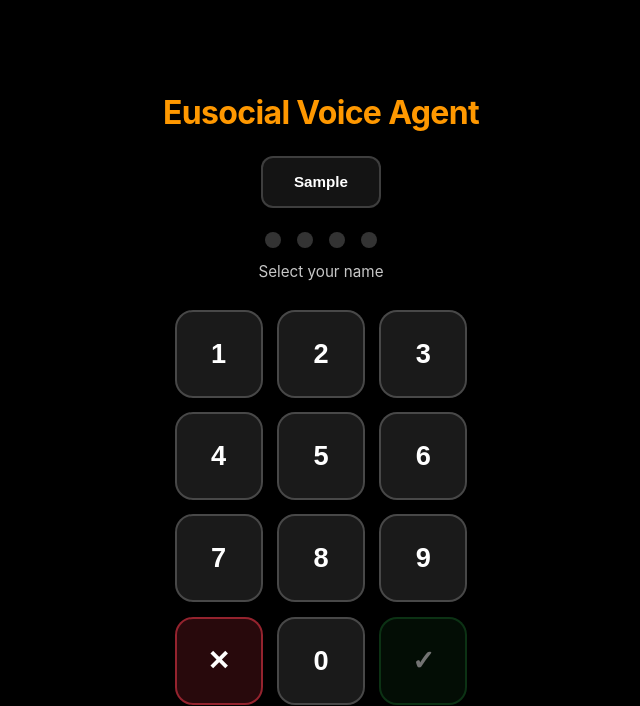
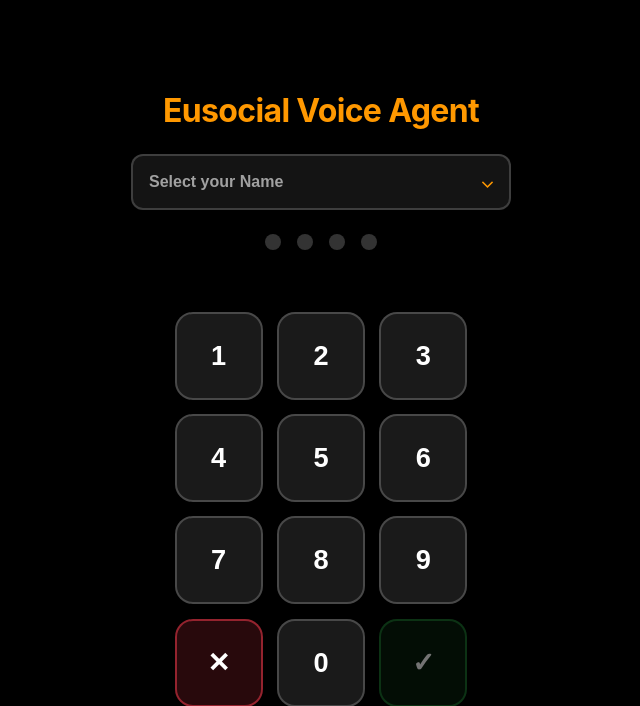
Before and after one commit to EusocialDev/hosthub, a Django app: a page that uses test_1/testendpoint/templates/testendpoint/login.html in a window 1280 px wide. Shown: the top 706 px of the page, without its empty margins (319-959 px from the left). Run offline with Django 5.2, Linux system fonts and the light colour scheme; tables that the repository leaves empty hold one stand-in row (values such as "Sample post").

Commit message:
add selector for names because there are a lot of users tht could be logging in

```diff
--- a/test_1/testendpoint/static/testendpoint/css/login.css
+++ b/test_1/testendpoint/static/testendpoint/css/login.css
@@ -56,46 +56,62 @@ body.login-page {
     color: rgba(255, 255, 255, 0.75);
 }
 
-.employee-list {
-    display: flex;
-    flex-wrap: wrap;
-    justify-content: center;
-    gap: 0.75rem;
+.employee-select-wrap {
+    position: relative;
+    width: 100%;
 }
 
-.employee-btn {
-    min-width: 120px;
-    min-height: 52px;
-    padding: 0.85rem 1rem;
+.employee-select {
+    width: 100%;
+    min-height: 56px;
+    padding: 0 3.2rem 0 1rem;
     border: 2px solid rgba(255, 255, 255, 0.18);
     border-radius: 12px;
     background: rgba(255, 255, 255, 0.08);
     color: #fff;
-    font-size: 0.95rem;
+    font-size: 1rem;
     font-weight: 600;
     line-height: 1.2;
     cursor: pointer;
-    transition: background 0.18s ease, border-color 0.18s ease, transform 0.18s ease, color 0.18s ease;
-    -webkit-tap-highlight-color: transparent;
+    outline: none;
+
+    -webkit-appearance: none;
+    -moz-appearance: none;
+    appearance: none;
+
+    transition: background 0.18s ease, border-color 0.18s ease, transform 0.18s ease, box-shadow 0.18s ease;
 }
 
-.employee-btn:hover {
+.employee-select:hover {
     background: rgba(255, 255, 255, 0.16);
     border-color: #ff9800;
-    transform: translateY(-1px);
 }
 
-.employee-btn:focus-visible {
-    outline: 3px solid rgba(255, 152, 0, 0.35);
-    outline-offset: 2px;
+.employee-select:focus {
+    border-color: #ff9800;
+    box-shadow: 0 0 0 3px rgba(255, 152, 0, 0.18);
 }
 
-.employee-btn.selected {
-    background: #ff9800;
-    border-color: #ff9800;
-    color: #000;
+.employee-select:invalid {
+    color: rgba(255, 255, 255, 0.6);
 }
 
+.employee-select option {
+    background: #111;
+    color: #fff;
+    font-weight: 500;
+}
+
+.employee-select-arrow {
+    position: absolute;
+    top: 50%;
+    right: 1rem;
+    transform: translateY(-50%);
+    pointer-events: none;
+    color: #ff9800;
+    font-size: 1.2rem;
+    line-height: 1;
+}
 /* PIN display */
 .pin-display {
     margin-bottom: 1.5rem;
--- a/test_1/testendpoint/templates/testendpoint/login.html
+++ b/test_1/testendpoint/templates/testendpoint/login.html
@@ -12,18 +12,17 @@
         <h1 class="login-title">Eusocial Voice Agent</h1>
 
         <div class="employee-picker">
+            <div class="employee-select-wrap">
+                <select id="employeeSelect" name="user_id" class="employee-select" required>
+                    <option value="">Select your Name</option>
+                    {% for employee in employees %}
+                        <option value="{{ employee.id }}">
+                            {{ employee.first_name|default:employee.username }}
+                        </option>
+                    {% endfor %}
+                </select>
 
-            <div class="employee-list">
-                {% for employee in employees %}
-                    <button
-                        type="button"
-                        class="employee-btn"
-                        data-user-id="{{ employee.id }}"
-                        data-name="{{ employee.first_name|default:employee.username }}"
-                    >
-                        {{ employee.first_name|default:employee.username }}
-                    </button>
-                {% endfor %}
+                <span class="employee-select-arrow" aria-hidden="true">⌄</span>
             </div>
         </div>
 
@@ -34,7 +33,7 @@
                 <div class="pin-dot"></div>
                 <div class="pin-dot"></div>
             </div>
-            <div class="pin-text" id="pin-display">Select your name</div>
+            <div class="pin-text" id="pin-display"></div>
         </div>
 
         <form method="post" id="login-form" novalidate>
@@ -81,10 +80,10 @@
         const submitBtn = document.getElementById('submit-btn');
         const loginForm = document.getElementById('login-form');
         const userIdInput = document.getElementById('user-id-input');
-        const employeeBtns = document.querySelectorAll('.employee-btn');
+        const employeeSelect = document.getElementById('employeeSelect');
 
-        let selectedUserId = null;
-        let selectedUserName = '';
+        let selectedUserId = employeeSelect?.value || null;
+        let selectedUserName = employeeSelect?.options[employeeSelect.selectedIndex]?.text || '';
 
         keypadBtns.forEach(btn => {
             btn.addEventListener('click', function () {
@@ -92,19 +91,16 @@
             });
         });
 
-        employeeBtns.forEach(btn => {
-            btn.addEventListener('click', function () {
-                employeeBtns.forEach(b => b.classList.remove('selected'));
-                this.classList.add('selected');
-
-                selectedUserId = this.getAttribute('data-user-id');
-                selectedUserName = this.getAttribute('data-name');
-                userIdInput.value = selectedUserId;
+        if (employeeSelect) {
+            employeeSelect.addEventListener('change', function () {
+                selectedUserId = this.value || null;
+                selectedUserName = this.options[this.selectedIndex]?.text || '';
+                userIdInput.value = selectedUserId || '';
 
                 clearInlineWarning();
                 updateDisplay();
             });
-        });
+        }
 
         clearBtn.addEventListener('click', clearPin);
         submitBtn.addEventListener('click', submitPin);
@@ -154,7 +150,7 @@
             if (!selectedUserId) {
                 pinDisplay.textContent = currentPin.length
                     ? 'Press ✓ after selecting your name'
-                    : 'Select your name';
+                    : '';
             } else if (currentPin.length === 0) {
                 pinDisplay.textContent = `Enter PIN for ${selectedUserName}`;
             } else {
@@ -162,6 +158,7 @@
             }
 
             pinInput.value = currentPin;
+            userIdInput.value = selectedUserId || '';
             updateSubmitState();
         }
 
@@ -179,6 +176,7 @@
             }
 
             pinInput.value = currentPin;
+            userIdInput.value = selectedUserId;
             loginForm.submit();
         }
 
```
